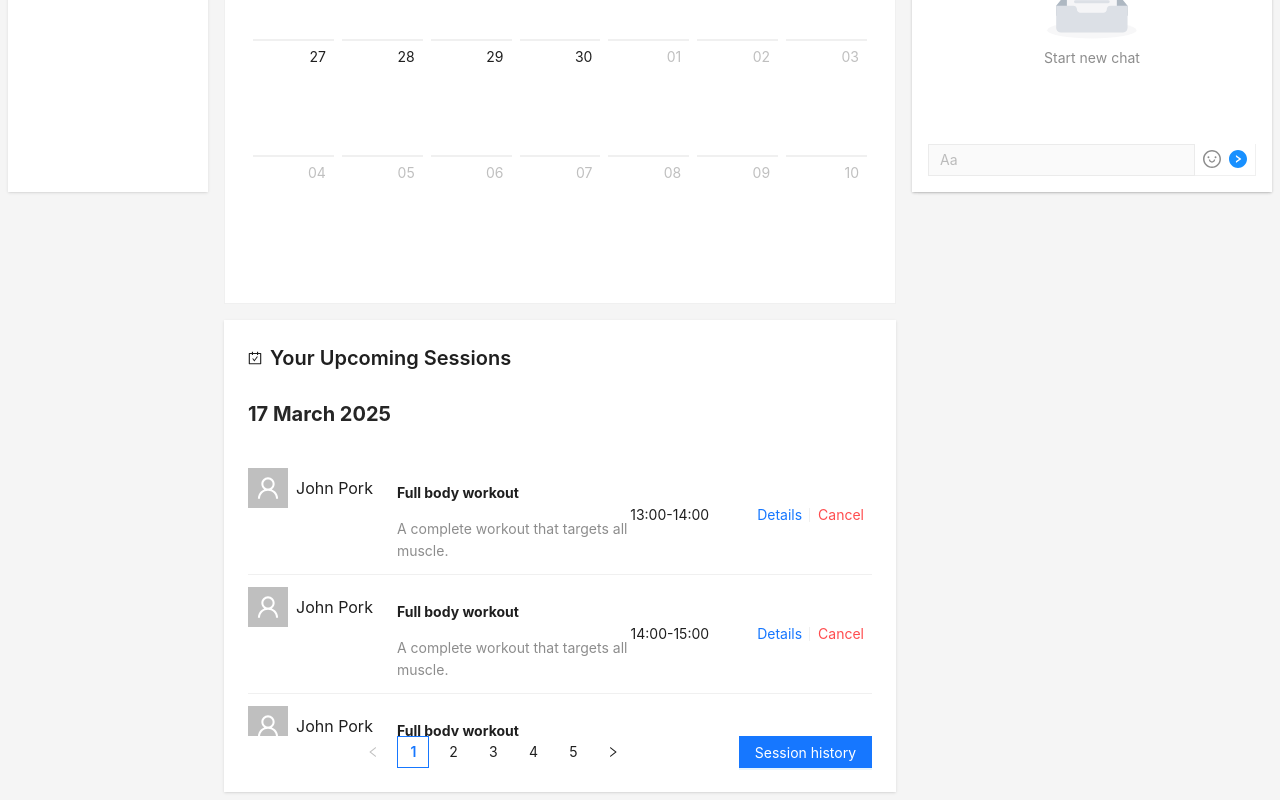
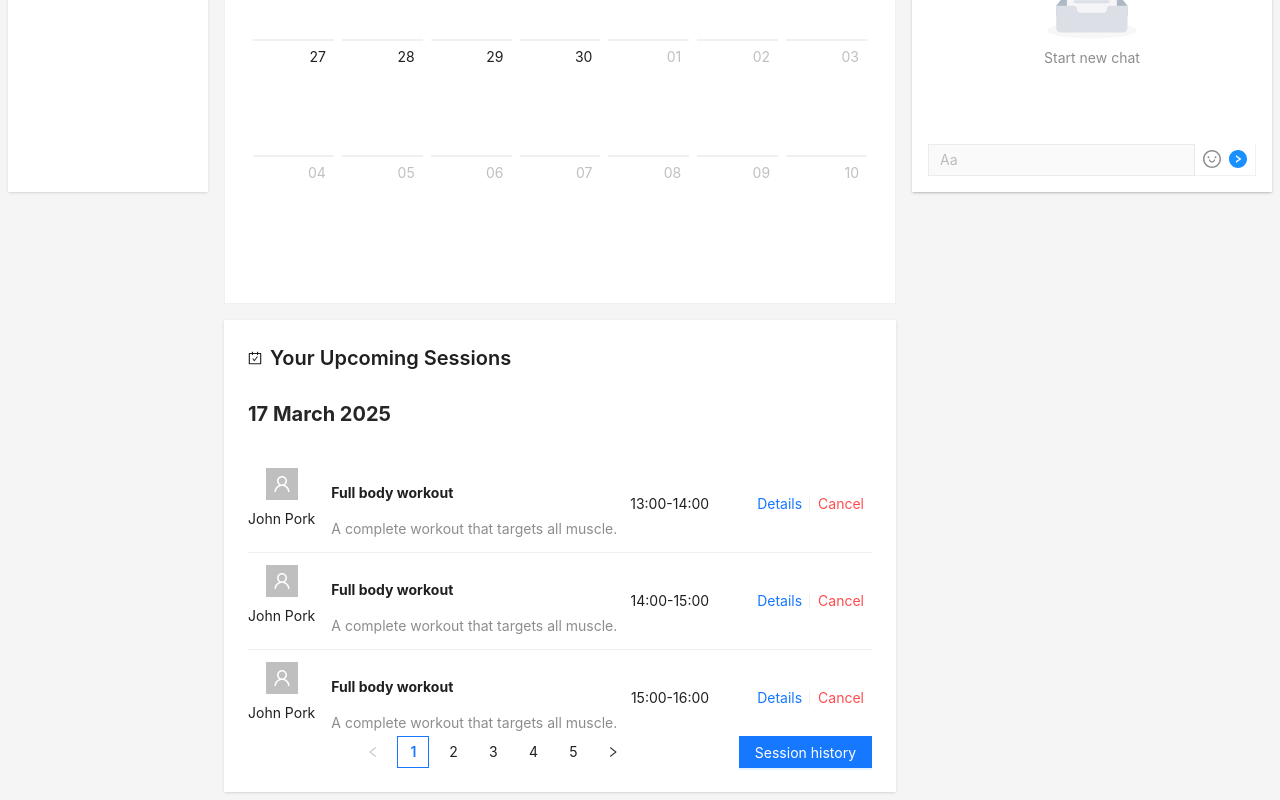
Before and after one commit to filip-stepien/gym-frontend, a React (Vite) app: page /sessions in a window 1280 px wide. Shown: the part 600-1400 px from the top of the page. Built offline with nearby package versions, Linux system fonts and the light colour scheme.

Commit message:
fix: avatar display in upcoming session card

```diff
--- a/src/pages/ClientDashboard/UpcomingSession.tsx
+++ b/src/pages/ClientDashboard/UpcomingSession.tsx
@@ -1,14 +1,16 @@
 import { Card } from '@/components/Card';
 import { CardTitle } from '@/components/CardTitle';
-import { ChatUser } from '@/components/Chat/ChatUser';
-import { Flex, Button, Calendar, Pagination, Space, List } from 'antd';
+import { Flex, Button, Calendar, Pagination, Space, List, Avatar } from 'antd';
+import { Icon } from '@/components/Icon';
 
 const data = [
     {
+        name: 'John Pork',
         title: 'Full body workout',
         time: '13:00'
     },
     {
+        name: 'John Pork',
         title: 'Full body workout',
         time: '14:00'
     }
@@ -31,7 +33,13 @@ export function UpcomingSession() {
                                 <List.Item actions={[<a key='list-loadmore-edit'>details</a>]}>
                                     <List.Item.Meta
                                         avatar={
-                                            <ChatUser unreadMessageCount={0} fullName='John Pork' />
+                                            <Space direction='vertical' align='center'>
+                                                <Avatar
+                                                    shape='square'
+                                                    icon={<Icon icon='avatar' />}
+                                                />
+                                                <span>{item.name}</span>
+                                            </Space>
                                         }
                                         title={<p>{item.title}</p>}
                                         description='A complete workout that targets all muscle.'
--- a/src/pages/ClientSession/YourUpcomingSessions.tsx
+++ b/src/pages/ClientSession/YourUpcomingSessions.tsx
@@ -1,36 +1,28 @@
 import { Card } from '@/components/Card';
 import { CardTitle } from '@/components/CardTitle';
-import { ChatUser } from '@/components/Chat/ChatUser';
-import { Flex, Button, Pagination, Space, List, Divider } from 'antd';
+import { Icon } from '@/components/Icon';
+import { Flex, Button, Pagination, List, Avatar, Space } from 'antd';
 
 const data = [
     {
         title: 'Full body workout',
-        time: '13:00-14:00'
+        time: '13:00-14:00',
+        name: 'John Pork'
     },
     {
         title: 'Full body workout',
-        time: '14:00-15:00'
+        time: '14:00-15:00',
+        name: 'John Pork'
     },
     {
         title: 'Full body workout',
-        time: '15:00-16:00'
+        time: '15:00-16:00',
+        name: 'John Pork'
     },
     {
         title: 'Full body workout',
-        time: '14:00-15:00'
-    },
-    {
-        title: 'Full body workout',
-        time: '14:00-15:00'
-    },
-    {
-        title: 'Full body workout',
-        time: '14:00-15:00'
-    },
-    {
-        title: 'Full body workout',
-        time: '14:00-15:00'
+        time: '14:00-15:00',
+        name: 'John Pork'
     }
 ];
 
@@ -60,7 +52,13 @@ export function YourUpcomingSession() {
                                 >
                                     <List.Item.Meta
                                         avatar={
-                                            <ChatUser newMessageCount={0} fullName='John Pork' />
+                                            <Space direction='vertical' align='center'>
+                                                <Avatar
+                                                    shape='square'
+                                                    icon={<Icon icon='avatar' />}
+                                                />
+                                                <span>{item.name}</span>
+                                            </Space>
                                         }
                                         title={<p>{item.title}</p>}
                                         description='A complete workout that targets all muscle.'
```
